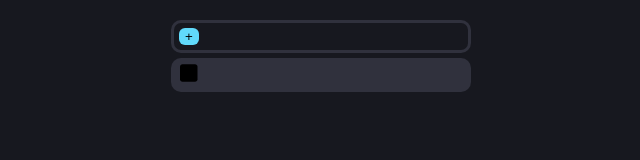
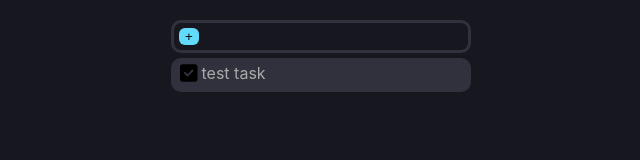
Before and after one commit to edvinbakalovic/todo_list, a React (Create React App) app in the folder react/: page / in a window 1280 px wide. Shown: the top 160 px of the page, without its empty margins (319-959 px from the left). Built offline with nearby package versions, Linux system fonts and the light colour scheme.

Commit message:
Ispravka nekih dijelova

```diff
--- a/react/src/App.js
+++ b/react/src/App.js
@@ -1,9 +1,11 @@
 
+import { useState } from 'react';
 import './App.css';
 import Task from './Task.js';
 import TaskForm from './TaskForm.js';
 
 function App() {
+  const [tasks,setTasks] = useState([]);
   return (
    <main>
       <TaskForm/>
--- a/react/src/Checkbox.js
+++ b/react/src/Checkbox.js
@@ -12,7 +12,7 @@ export default function Checkbox({defaultChecked=false}){
 
             {checked && (
                 <div className="checkbox checked">
-                    <svg xmlns="http://www.w3.org/2000/svg" viewBox="0 0 448 512"><path d="M64 80c-8.8 0-16 7.2-16 16l0 320c0 8.8 7.2 16 16 16l320 0c8.8 0 16-7.2 16-16l0-320c0-8.8-7.2-16-16-16L64 80zM0 96C0 60.7 28.7 32 64 32l320 0c35.3 0 64 28.7 64 64l0 320c0 35.3-28.7 64-64 64L64 480c-35.3 0-64-28.7-64-64L0 96zM337 209L209 337c-9.4 9.4-24.6 9.4-33.9 0l-64-64c-9.4-9.4-9.4-24.6 0-33.9s24.6-9.4 33.9 0l47 47L303 175c9.4-9.4 24.6-9.4 33.9 0s9.4 24.6 0 33.9z"/></svg>
+                    <svg xmlns="http://www.w3.org/2000/svg" viewBox="0 0 448 512"><path d="M64 32C28.7 32 0 60.7 0 96L0 416c0 35.3 28.7 64 64 64l320 0c35.3 0 64-28.7 64-64l0-320c0-35.3-28.7-64-64-64L64 32zM337 209L209 337c-9.4 9.4-24.6 9.4-33.9 0l-64-64c-9.4-9.4-9.4-24.6 0-33.9s24.6-9.4 33.9 0l47 47L303 175c9.4-9.4 24.6-9.4 33.9 0s9.4 24.6 0 33.9z"/></svg>
                  </div>
             )}
         </div>
--- a/react/src/Task.js
+++ b/react/src/Task.js
@@ -4,7 +4,8 @@ import Checkbox from "./Checkbox";
 export default function Task(){
     return(
         <div className="task">
-            <Checkbox />
+            <Checkbox defaultChecked={true} />
+            test task
         </div>
     );
 }
```
